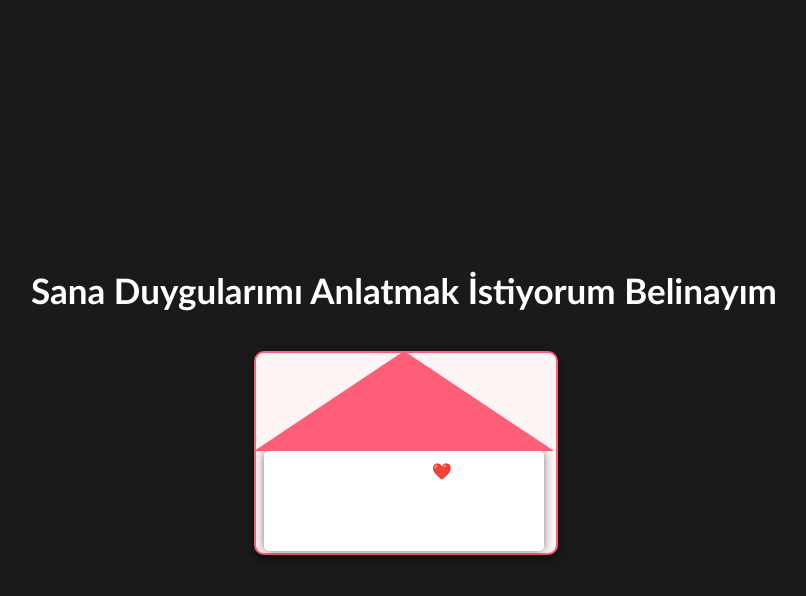
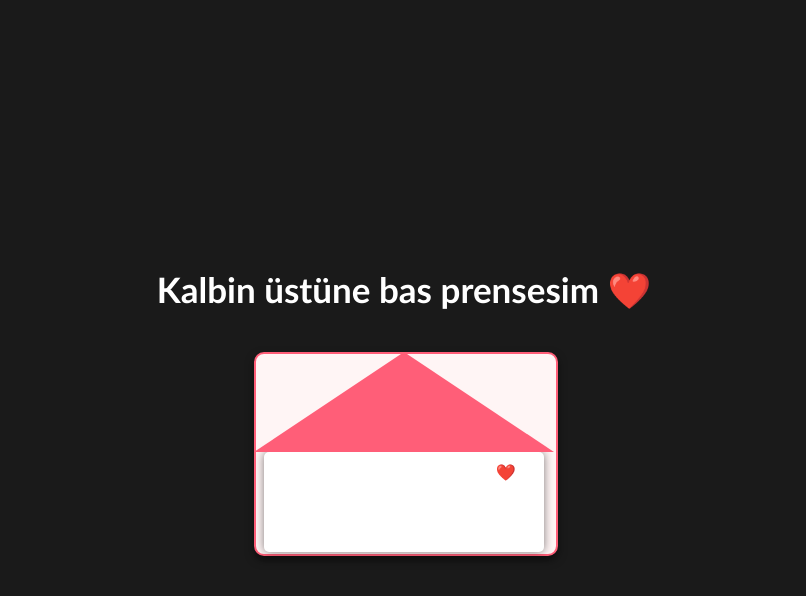
Before and after one commit to life3435/Buyuleyici-Kadinim-Belianayim., a plain HTML site: page index.html in a window 1280 px wide. Both pictures are taken after a click on the button "Evet 💖". Shown: the whole page, without its empty margins (236-1042 px from the left). Drawn offline with Linux system fonts and the light colour scheme.

Commit message:
index.html

```diff
--- a/index.html
+++ b/index.html
@@ -37,7 +37,7 @@
     <div class="envelope-container" id="envelope">
         <div class="envelope"></div>
         <div class="flap"></div>
-        <div class="letter" id="letter">Tıkla ve aç ❤️</div>
+        <div class="letter" id="letter">Kalbin üstüne bas prensesim ❤️</div>
     </div>
 
     <div class="message-container" id="messageBox">
@@ -65,6 +65,7 @@
         yesBtn.addEventListener('click', () => {
             document.querySelector('.buttons').style.display = 'none';
             document.querySelector('.question').style.display = 'none';
+            mainTitle.innerText = "Kalbin üstüne bas prensesim ❤️";
             envelope.style.display = 'block';
         });
 
@@ -73,6 +74,7 @@
             setTimeout(() => {
                 envelope.style.display = 'none';
                 messageBox.style.display = 'block';
+                mainTitle.innerText = "Bu da sana olan duygularım hayatım ❤️";
             }, 1500);
         });
 
```
